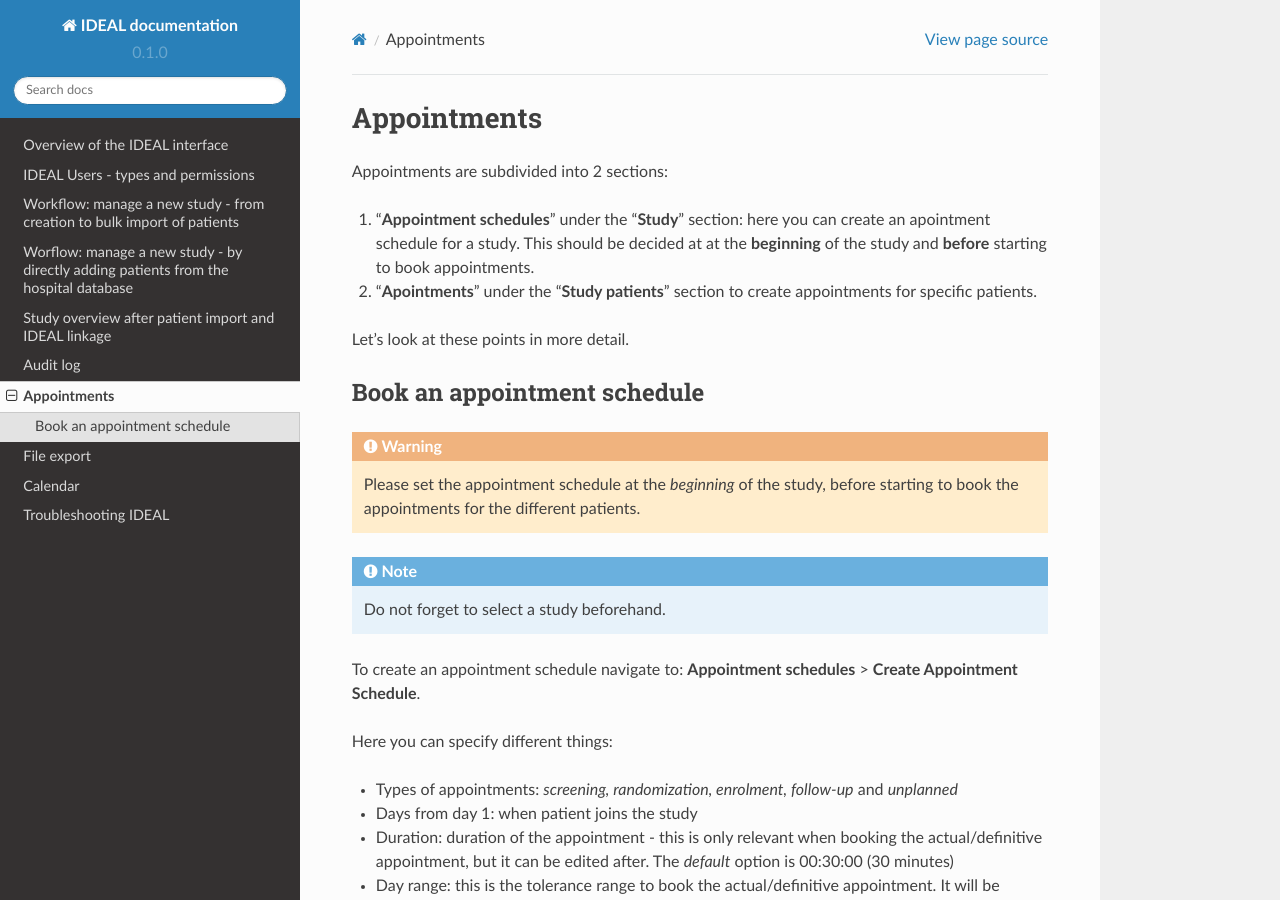
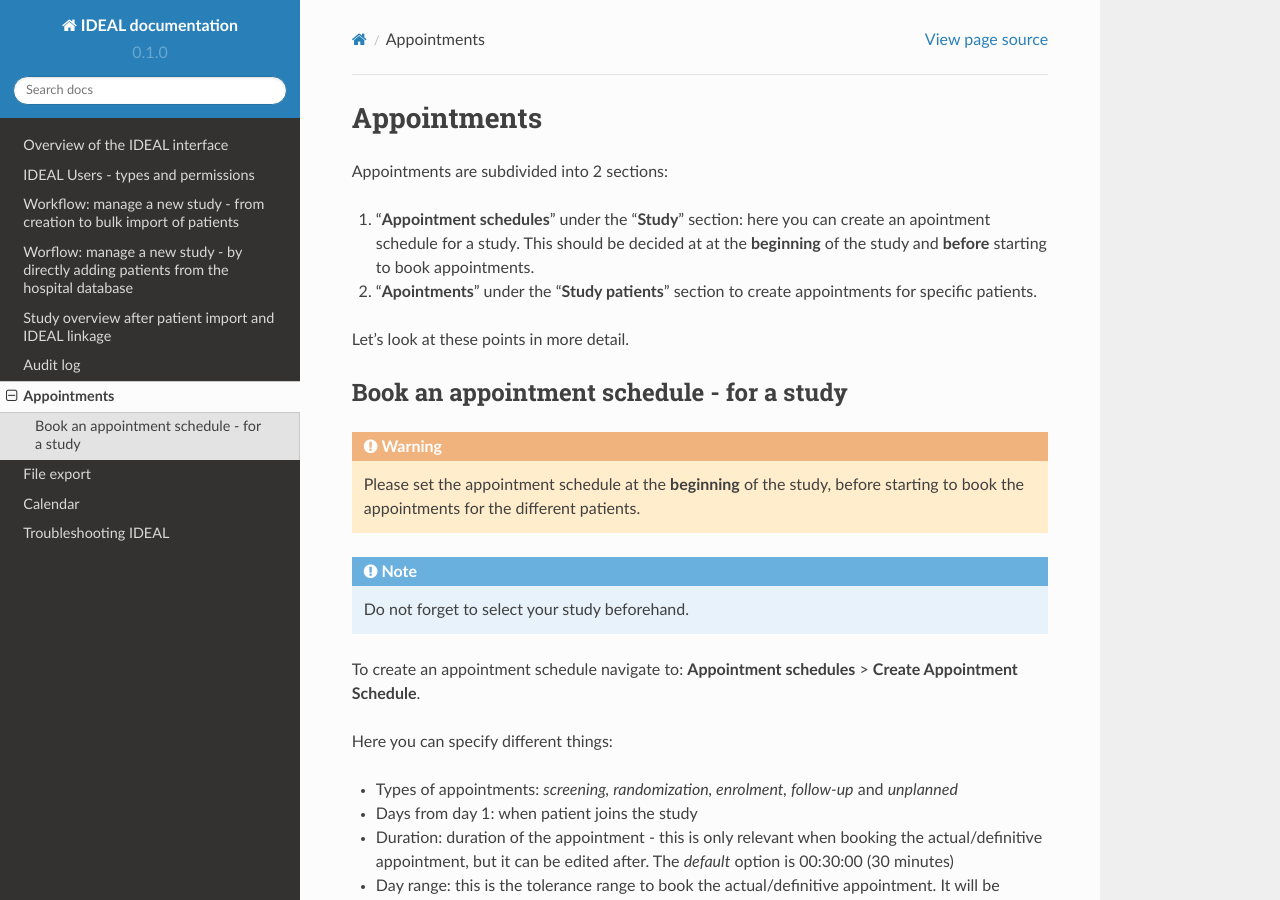
Before and after one commit to Nynuphar/IDEAL-doc, a Sphinx documentation site: the page built from docs/source/appointments.rst, in a window 1280 px wide and 900 px high. Built offline with Sphinx 7.4.7 and the Read the Docs theme 2.0.0, drawn with Linux system fonts in a browser that asks for light colours.

Commit message:
Update appointments.rst

```diff
--- a/docs/source/appointments.rst
+++ b/docs/source/appointments.rst
@@ -9,12 +9,12 @@ Appointments are subdivided into 2 sections:
 
 Let's look at these points in more detail.
 
-Book an appointment schedule
-*******************************
+Book an appointment schedule - for a study
+********************************************
 
-.. warning:: Please set the appointment schedule at the *beginning* of the study, before starting to book the appointments for the different patients.
+.. warning:: Please set the appointment schedule at the **beginning** of the study, before starting to book the appointments for the different patients.
 
-.. note:: Do not forget to select a study beforehand.
+.. note:: Do not forget to select your study beforehand.
 
 To create an appointment schedule navigate to: **Appointment schedules** > **Create Appointment Schedule**.
 
```
